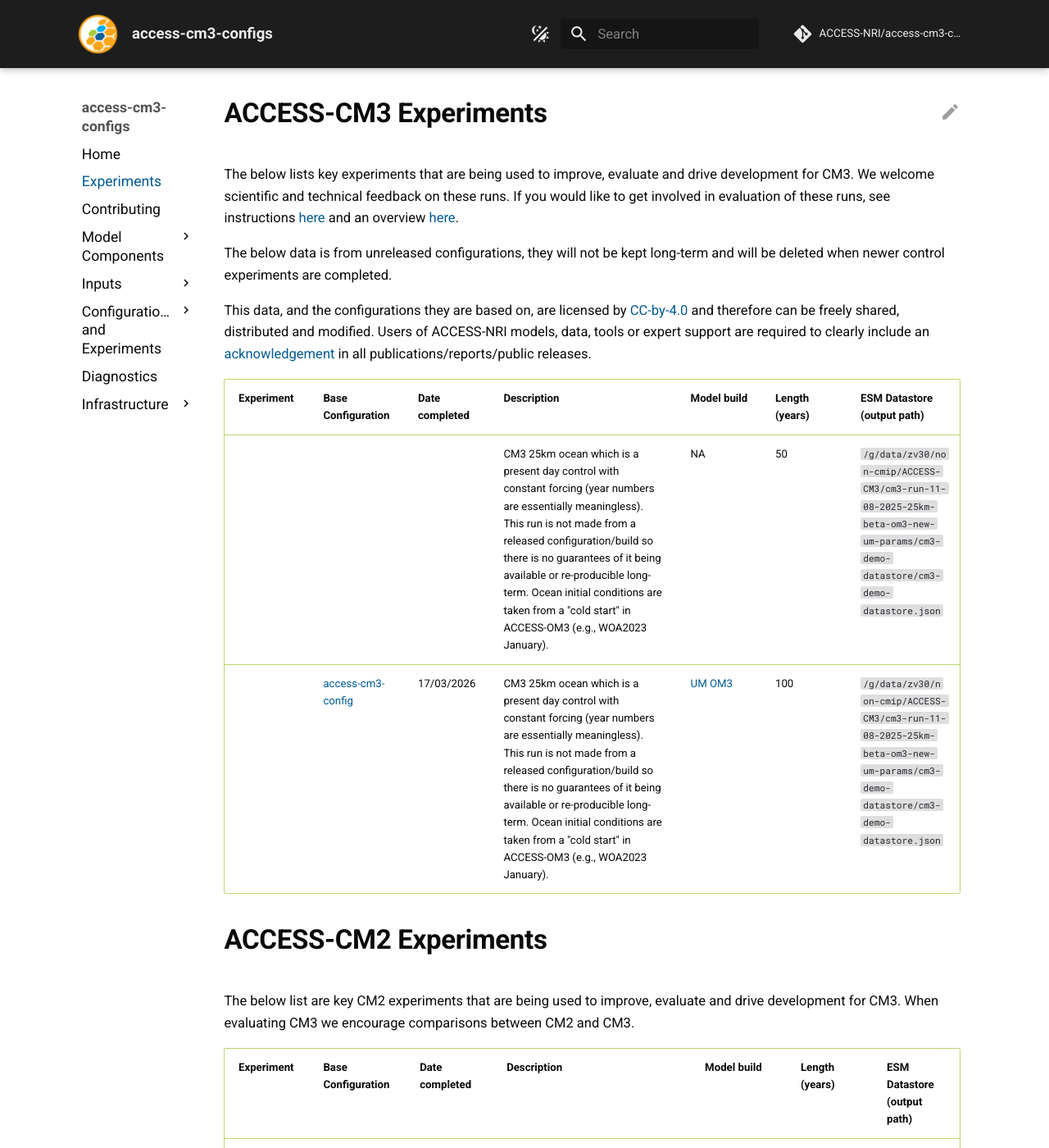
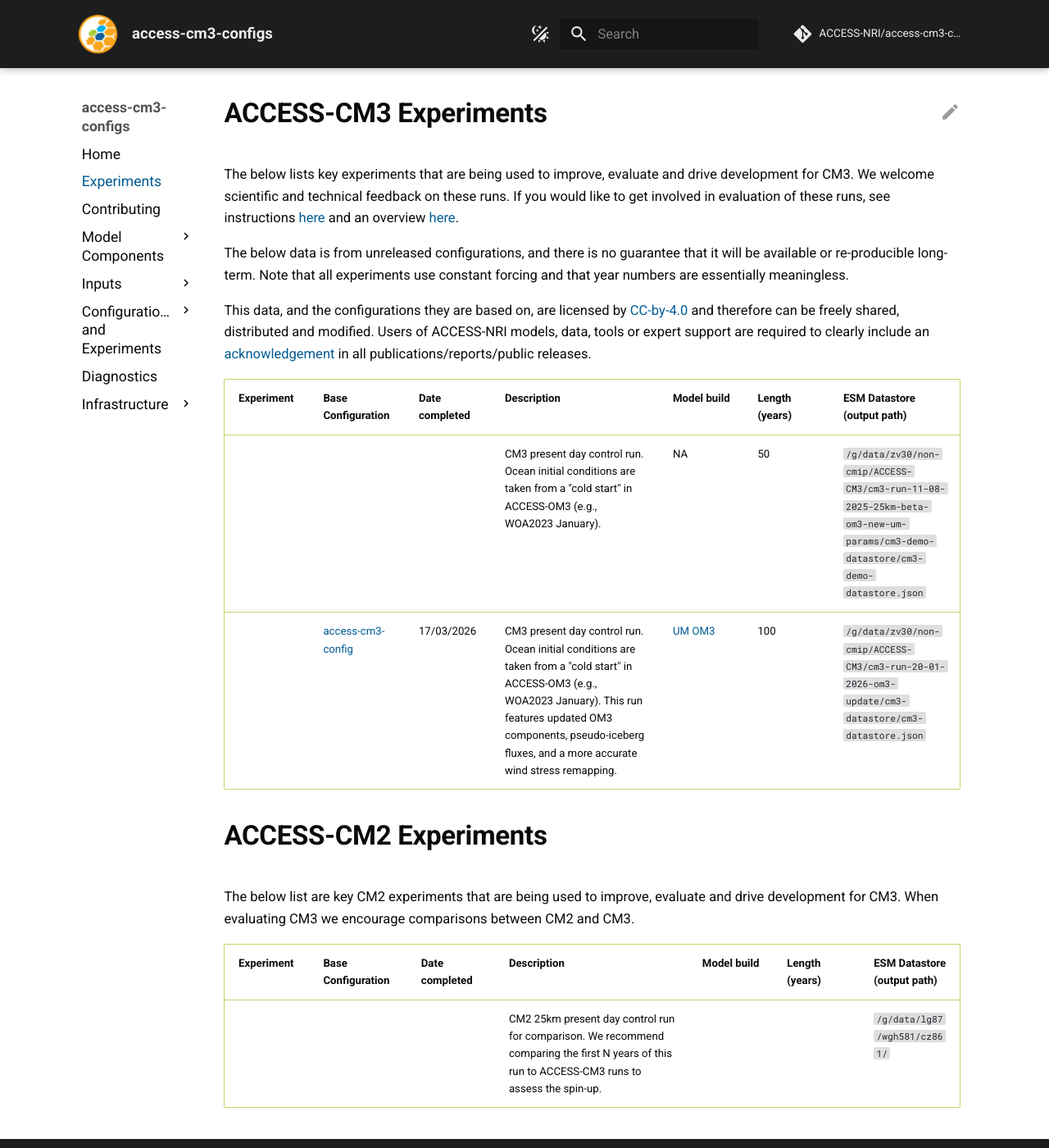
Before and after one commit to ACCESS-NRI/access-cm3-config-docs, an MkDocs documentation site: the page built from documentation/docs/pages/Experiments.md, in a window 1280 px wide and 1400 px high. Shown: the whole window at 82% size. Built offline with MkDocs 1.6.1 and Material for MkDocs 9.7.7, drawn with Linux system fonts in a browser that asks for light colours; comment, search, counter and statistics services are not loaded; some of the changed text lies outside the part shown.

Commit message:
Update experiment table to include more info and fix the ESM datastore path #17

```diff
--- a/documentation/docs/pages/Experiments.md
+++ b/documentation/docs/pages/Experiments.md
@@ -16,7 +16,7 @@ so the table has more screen real estate -->
 
 The below lists key experiments that are being used to improve, evaluate and drive development for CM3. We welcome scientific and technical feedback on these runs. If you would like to get involved in evaluation of these runs, see instructions [here](https://github.com/acCESS-Community-Hub/access-cm3-paper-1/) and an overview [here](/contributing/#help-us-evaluate-and-improve-applications-of-cm).
 
-The below data is from unreleased configurations, they will not be kept long-term and will be deleted when newer control experiments are completed.
+The below data is from unreleased configurations, and there is no guarantee that it will be available or re-producible long-term. Note that all experiments use constant forcing and that year numbers are essentially meaningless.
 
 This data, and the configurations they are based on, are licensed by
 [CC-by-4.0](https://creativecommons.org/licenses/by/4.0/) and therefore can be freely shared,
@@ -24,15 +24,15 @@ distributed and modified. Users of ACCESS-NRI models, data, tools or expert supp
  to clearly include an [acknowledgement](https://www.access-nri.org.au/resources/acknowledging-us/)
   in all publications/reports/public releases.
 
-| Experiment | Base Configuration | Date completed | Description                                                                                                                                                                                                                                                                                                                                        | Model build                                                                                                                                                                                                     | Length (years) | ESM Datastore  <br/>  (output path)                                                                                             |
-| ---------- | ------------------ |----------------| -------------------------------------------------------------------------------------------------------------------------------------------------------------------------------------------------------------------------------------------------------------------------------------------------------------------------------------------------- |-----------------------------------------------------------------------------------------------------------------------------------------------------------------------------------------------------------------|----------------|---------------------------------------------------------------------------------------------------------------------------------|
-|            |                    |                | CM3 25km ocean which is a present day control with constant forcing (year numbers are essentially meaningless). This run is not made from a released configuration/build so there is no guarantees of it being available or re-producible long-term. Ocean initial conditions are taken from a "cold start" in ACCESS-OM3 (e.g., WOA2023 January). | NA                                                                                                                                                                                                              | 50             | `/g/data/zv30/non-cmip/ACCESS-CM3/cm3-run-11-08-2025-25km-beta-om3-new-um-params/cm3-demo-datastore/cm3-demo-datastore.json`  |
-|            | [access-cm3-config](https://github.com/ACCESS-NRI/access-cm3-configs/tree/7c544cc2bfce97d28cf877b63620a6757a2aa273) | 17/03/2026     | CM3 25km ocean which is a present day control with constant forcing (year numbers are essentially meaningless). This run is not made from a released configuration/build so there is no guarantees of it being available or re-producible long-term. Ocean initial conditions are taken from a "cold start" in ACCESS-OM3 (e.g., WOA2023 January). | [UM](https://github.com/ACCESS-NRI/UM/tree/3ed9cb65e997b4453ee362f73876db2cb6b62036) [OM3](https://github.com/ACCESS-NRI/ACCESS-OM3/tree/a5b511da9573b106c3a98dc16e3b9668bfb597f1) | 100            | `/g/data/zv30/n on-cmip/ACCESS-CM3/cm3-run-11-08-2025-25km-beta-om3-new-um-params/cm3-demo-datastore/cm3-demo-datastore.json` |
+| Experiment | Base Configuration | Date completed | Description                                                                                                                                                                                                                                                                                           | Model build                                                                                                                                                                                                     | Length (years) | ESM Datastore  <br/>  (output path)                                                                                             |
+| ---------- | ------------------ |----------------|-------------------------------------------------------------------------------------------------------------------------------------------------------------------------------------------------------------------------------------------------------------------------------------------------------|-----------------------------------------------------------------------------------------------------------------------------------------------------------------------------------------------------------------|----------------|---------------------------------------------------------------------------------------------------------------------------------|
+|            |                    |                | CM3 present day control run. Ocean initial conditions are taken from a "cold start" in ACCESS-OM3 (e.g., WOA2023 January).                                                                                                            | NA                                                                                                                                                                                                              | 50             | `/g/data/zv30/non-cmip/ACCESS-CM3/cm3-run-11-08-2025-25km-beta-om3-new-um-params/cm3-demo-datastore/cm3-demo-datastore.json`  |
+|            | [access-cm3-config](https://github.com/ACCESS-NRI/access-cm3-configs/tree/7c544cc2bfce97d28cf877b63620a6757a2aa273) | 17/03/2026     | CM3 present day control run. Ocean initial conditions are taken from a "cold start" in ACCESS-OM3 (e.g., WOA2023 January). This run features updated OM3 components, pseudo-iceberg fluxes, and a more accurate wind stress remapping. | [UM](https://github.com/ACCESS-NRI/UM/tree/3ed9cb65e997b4453ee362f73876db2cb6b62036) [OM3](https://github.com/ACCESS-NRI/ACCESS-OM3/tree/a5b511da9573b106c3a98dc16e3b9668bfb597f1) | 100            | `/g/data/zv30/non-cmip/ACCESS-CM3/cm3-run-20-01-2026-om3-update/cm3-datastore/cm3-datastore.json` |
 
 # ACCESS-CM2 Experiments
 
 The below list are key CM2 experiments that are being used to improve, evaluate and drive development for CM3. When evaluating CM3 we encourage comparisons between CM2 and CM3.
 
-| Experiment | Base Configuration | Date completed | Description                                                                                                                                                                                                         | Model build                      | Length (years) | ESM Datastore <br/> (output path) |
-| ---------- | ------------------ | -------------- | ------------------------------------------------------------------------------------------------------------------------------------------------------------------------------------------------------------------- | -------------------------------- | -------------- | --------------------------- |
-|            |                    |                | CM2 25km present day control run for comparison. Again year numbers are meaningless but in this case start from "1". We recommend comparing the first N years of this run to ACCESS-CM3 runs to assess the spin-up. | (`/g/data/lg87/wgh581/cz861/`) |
+| Experiment | Base Configuration | Date completed | Description                                                                                                                                                                                                        | Model build | Length (years) | ESM Datastore <br/> (output path) |
+| ---------- | ------------------ | -------------- | ------------------------------------------------------------------------------------------------------------------------------------------------------------------------------------------------------------------ |-------------|----------------|------------------------------|
+|            |                    |                | CM2 25km present day control run for comparison. We recommend comparing the first N years of this run to ACCESS-CM3 runs to assess the spin-up. |             |                | `/g/data/lg87/wgh581/cz861/` |
```
